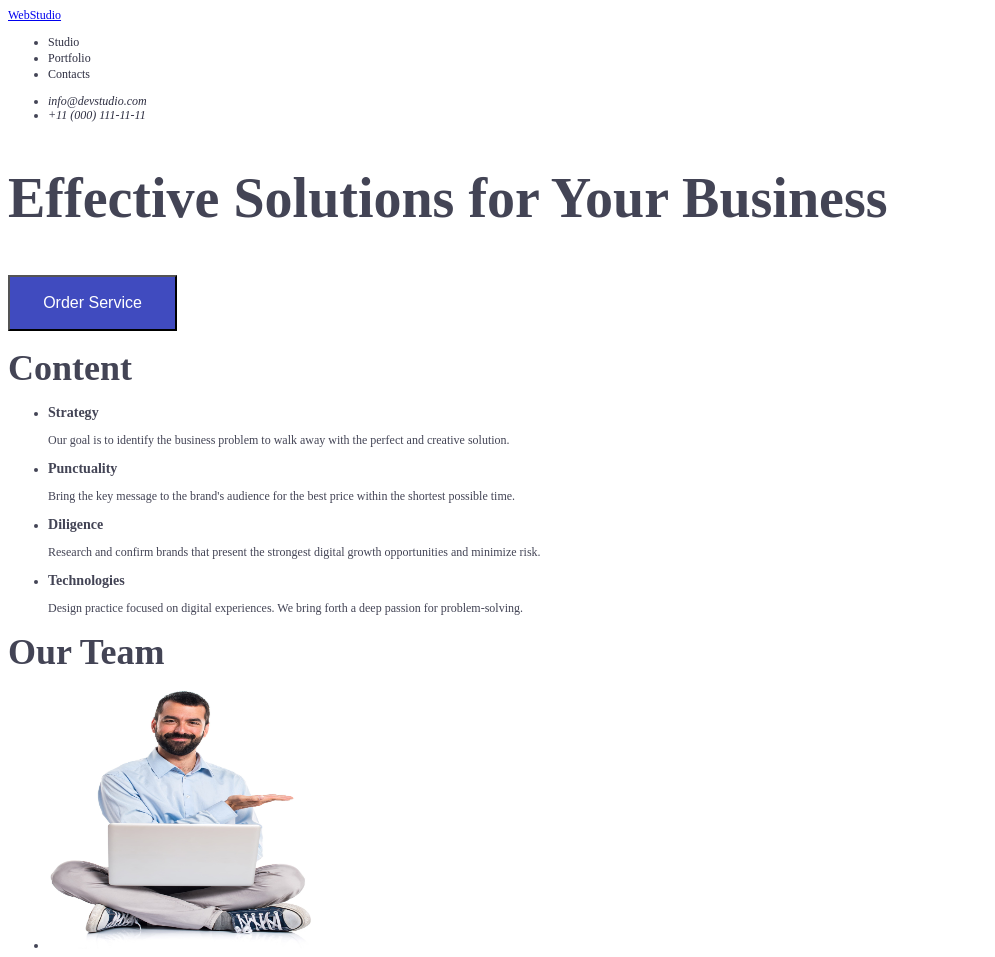
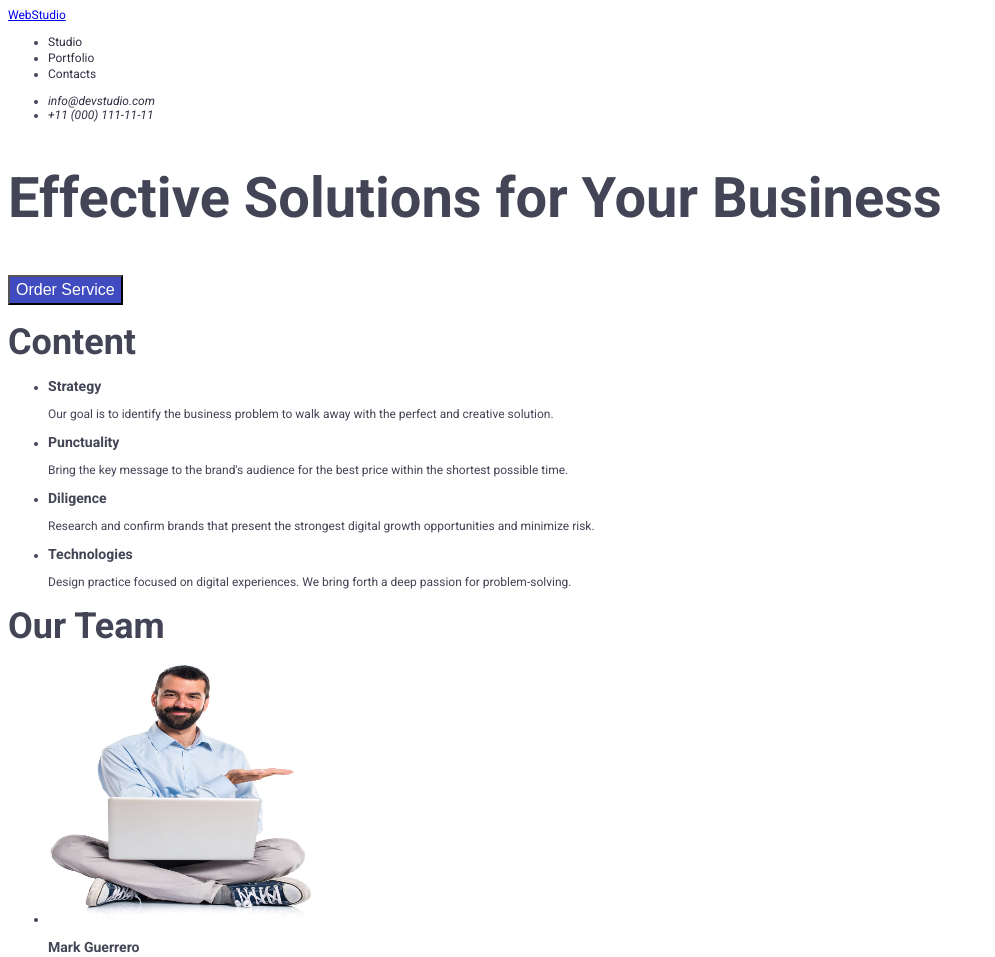
Before and after one commit to JekaMizg/goit-markup-hw-02, a plain HTML site: page index.html in a window 1280 px wide. Shown: the top 957 px of the page, without its empty margins (0-995 px from the left). Drawn offline with Linux system fonts and the light colour scheme.

Commit message:
Update styles.css

```diff
--- a/css/styles.css
+++ b/css/styles.css
@@ -1,5 +1,5 @@
 body {
-font-family: "Roboto" sans-serif;
+font-family: "Roboto", sans-serif;
 color: #434455;
 font-size: 12px;
 background-color: #FFFFFF;
@@ -11,8 +11,6 @@ letter-spacing: 4%;
     color:#FFFFFF;
     cursor: pointer;
     font-weight: medium;
-    width:169px;
-    height:56px;
     font-size: 16px;
     line-height: 24px;
     letter-spacing: 4%;
```
